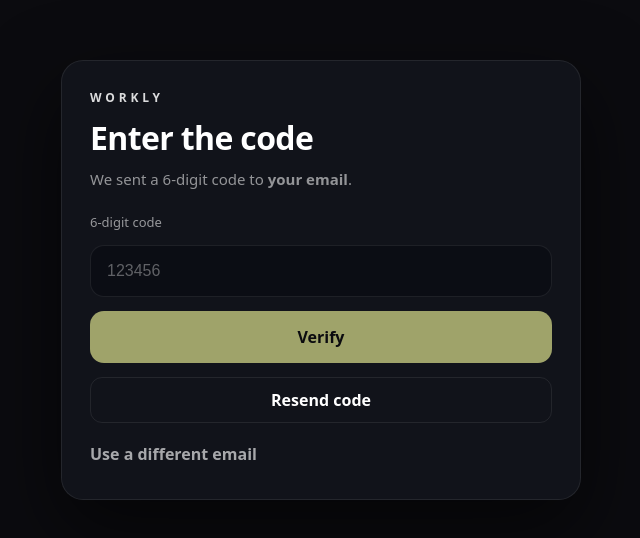
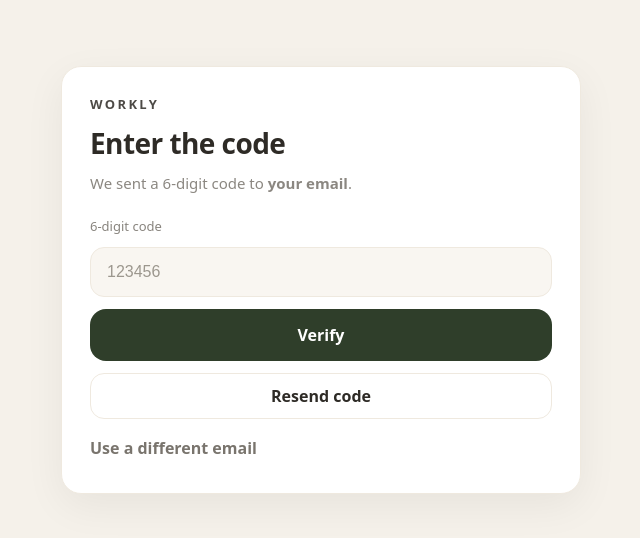
Before and after one commit to SEBRAHEIM/workly-landing, a Next.js app: page /auth/verify in a window 1280 px wide. Shown: the part 120-658 px from the top of the page, without its empty margins (319-959 px from the left). Built offline with nearby package versions, Linux system fonts and the light colour scheme; no server answers.

Commit message:
Fix auth UI to match Workly brand palette

```diff
--- a/styles/globals.css
+++ b/styles/globals.css
@@ -2977,3 +2977,134 @@ section.home-hero-v3 .home-hero-button:hover {
   border-radius: 14px;
   font-size: 14px;
 }
+
+
+/* ================================
+   WORKLY AUTH – LIGHT BRAND UI
+   Matches post-signup flow exactly
+   ================================ */
+
+.authShell{
+  min-height:100vh;
+  display:flex;
+  align-items:center;
+  justify-content:center;
+  padding:32px 16px;
+  background:#F5F1EA;
+}
+
+.authCard{
+  width:min(520px,100%);
+  background:#FFFFFF;
+  border:1px solid #EFE9DF;
+  border-radius:20px;
+  padding:28px;
+  box-shadow:0 12px 40px rgba(0,0,0,.06);
+  color:#2E2B26;
+}
+
+.authBrand{
+  font-weight:700;
+  letter-spacing:.18em;
+  font-size:13px;
+  margin-bottom:14px;
+}
+
+.authTitle{
+  margin:0;
+  font-size:28px;
+  line-height:1.2;
+  font-weight:800;
+}
+
+.authSub{
+  margin:10px 0 22px;
+  font-size:15px;
+  color:#6B665E;
+}
+
+.authForm{
+  display:flex;
+  flex-direction:column;
+  gap:12px;
+}
+
+.authLabel{
+  font-size:13px;
+  color:#6B665E;
+}
+
+.authInput{
+  height:50px;
+  border-radius:14px;
+  border:1px solid #EFE9DF;
+  background:#F9F6F1;
+  padding:0 16px;
+  font-size:16px;
+  color:#2E2B26;
+  outline:none;
+}
+
+.authInput::placeholder{
+  color:#9C978E;
+}
+
+.authInput:focus{
+  border-color:#8C8F6A;
+  background:#FFFFFF;
+}
+
+.authBtn{
+  height:52px;
+  border-radius:16px;
+  border:none;
+  font-weight:700;
+  cursor:pointer;
+  background:#2F3E2A;
+  color:#FFFFFF;
+}
+
+.authBtn:hover{
+  background:#3A4C33;
+}
+
+.authBtnGhost{
+  height:46px;
+  border-radius:14px;
+  border:1px solid #EFE9DF;
+  background:#FFFFFF;
+  color:#2E2B26;
+  font-weight:600;
+}
+
+.authLinkBtn{
+  background:none;
+  border:none;
+  padding:6px 0;
+  font-weight:600;
+  color:#6B665E;
+  text-align:left;
+}
+
+.authLinkBtn:hover{
+  color:#2E2B26;
+  text-decoration:underline;
+}
+
+.authError{
+  background:#FFF1F1;
+  border:1px solid #F2CACA;
+  color:#7A2E2E;
+  padding:12px 14px;
+  border-radius:14px;
+  font-size:14px;
+}
+
+.authOk{
+  background:#F2F5EC;
+  border:1px solid #D6DFC5;
+  color:#3E4A2E;
+  padding:12px 14px;
+  border-radius:14px;
+  font-size:14px;
+}
```
